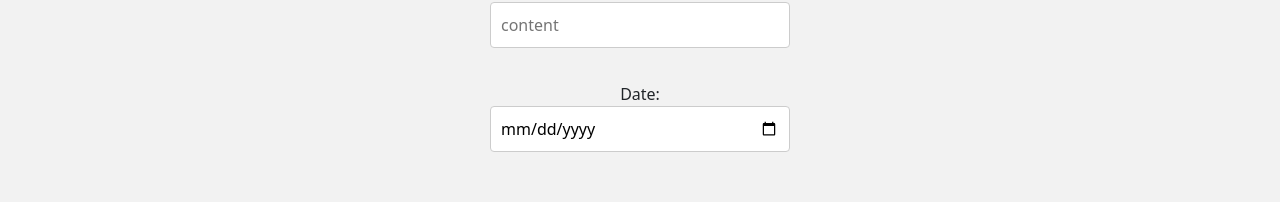
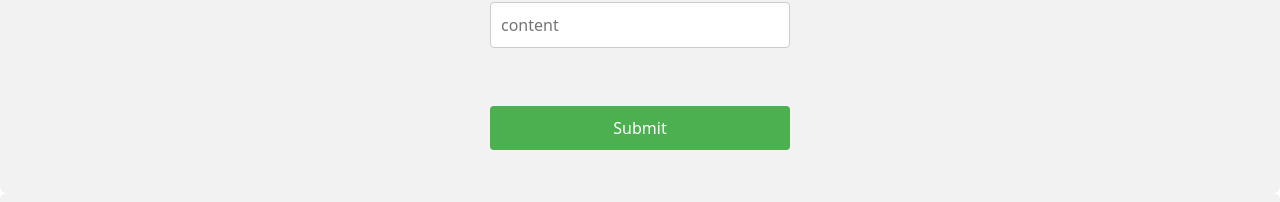
Before and after one commit to Portian02/IntranetFWD-FE, a React (Create React App) app in the folder frontend_intranet_fwd/: page /communications/new in a window 1280 px wide. Shown: the part 730-932 px from the top of the page. Built offline with nearby package versions, Linux system fonts and the light colour scheme.

Commit message:
Adding some data to up the branch

```diff
--- a/frontend_intranet_fwd/src/components/internalcomunicationsform/index.jsx
+++ b/frontend_intranet_fwd/src/components/internalcomunicationsform/index.jsx
@@ -32,7 +32,6 @@ const CommunicationForm = ({ setCurrCommunication, setShow }) => {
       internal_communication: {
     title: data.title,
     content: data.content,
-    date: data.date,
     user_id: 1,  //PASAR EL ID DE LA PERSONA QUE ESTA LOGUEADA EN ESTE CASO EL ADMI
 
       },
@@ -62,15 +61,6 @@ const CommunicationForm = ({ setCurrCommunication, setShow }) => {
           className="communicationadd-input"
         />
         <br />
-        <label htmlFor="date">Date:</label>
-        <input
-          type="date"
-          name="date"
-          id="date"
-          placeholder="date"
-          className="communicationadd-input"
-        />
-        <br />
 
         <br />
         <input type="submit" value="Submit" className="communicationadd-submit" />
```
Also changed, not shown: frontend_intranet_fwd/src/components/internalcomunications/updatecommunications/index.jsx (added).
